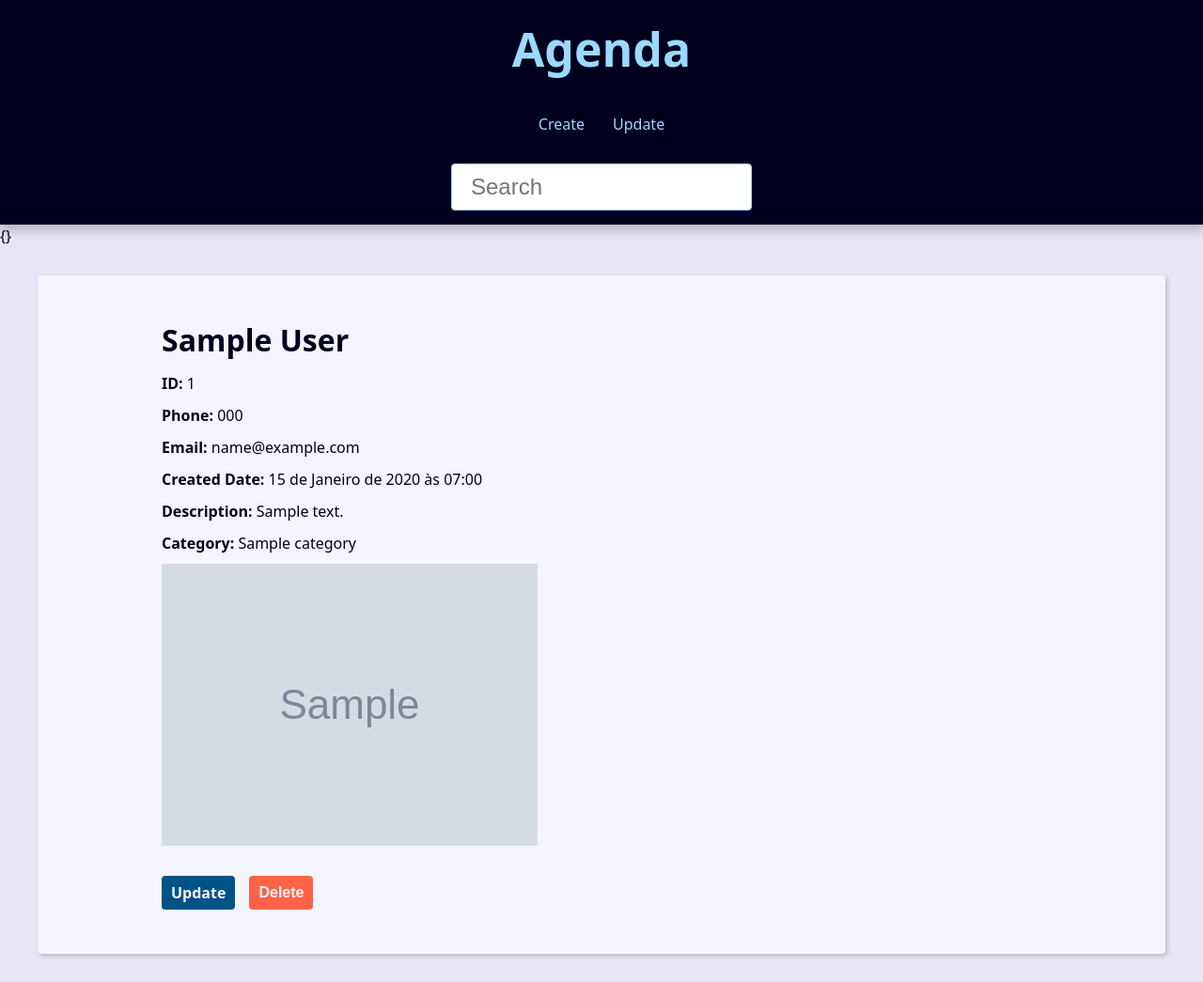
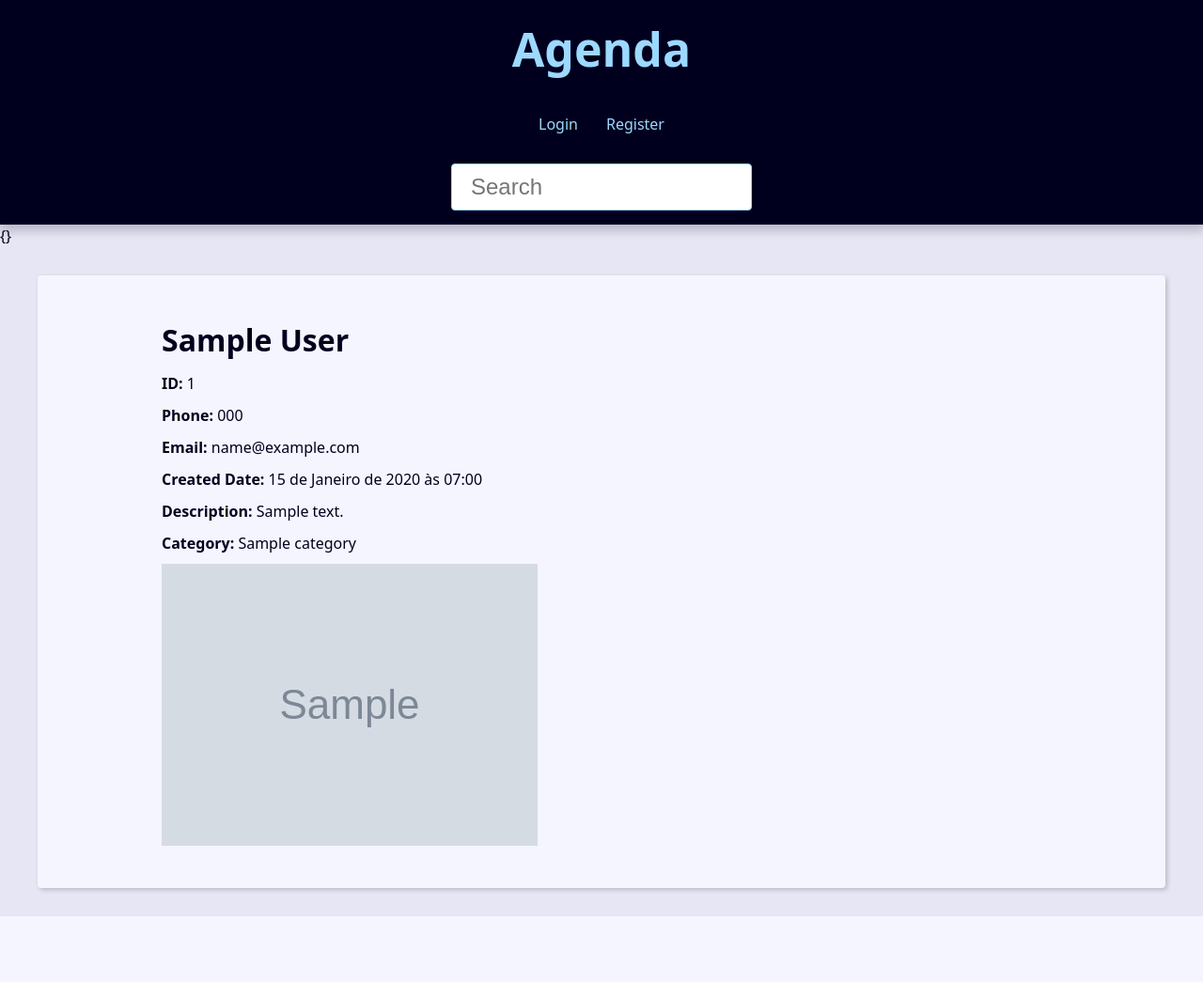
Before and after one commit to cuesta0900/Agenda, a Django app: page /contact/1/detail/ in a window 1280 px wide. Shown: the whole page at 94% size. After the commit the page ends 975 px from the top, so only its background shows below. Run offline with Django 5.2, Linux system fonts and the light colour scheme; tables that the repository leaves empty hold one stand-in row (values such as "Sample post"); grey boxes marked "Sample" are stand-in pictures.

Commit message:
user authentication

```diff
--- a/base_templates/global/partials/_header.html
+++ b/base_templates/global/partials/_header.html
@@ -7,16 +7,35 @@
 
     <nav class="menu">
         <ul class="menu-list">
+            {% if user.is_authenticated %}
             <li class="menu-item">
                 <a href="{% url "contact:create" %}" class="menu-link">
                     Create
                 </a>
             </li>
             <li class="menu-item">
-                <a href="" class="menu-link">
-                    Update
+                <a href="{% url "contact:user_update" %}" class="menu-link">
+                    Profile
                 </a>
             </li>
+            <li class="menu-item">
+                <a href="{% url "contact:logout" %}" class="menu-link">
+                    Logout
+                </a>
+            </li>
+            {% else %}
+            <li class="menu-item">
+                <a href="{% url "contact:login" %}" class="menu-link">
+                    Login
+                </a>
+            </li>
+            <li class="menu-item">
+                <a href="{% url "contact:register" %}" class="menu-link">
+                    Register
+                </a>
+            </li>
+            {% endif %}
+
         </ul>
     </nav>
 
--- a/contact/forms.py
+++ b/contact/forms.py
@@ -7,11 +7,12 @@
 
 class ContactForm(forms.ModelForm):
     picture = forms.ImageField(
+        required=False,
         widget=forms.FileInput(
             attrs={
                 'accept': 'image/*',
+            }
 
-            }
         )
     )
 
--- a/contact/templates/contact/contact.html
+++ b/contact/templates/contact/contact.html
@@ -17,6 +17,7 @@
             </p>
         {% endif %}
 
+        {% if contact.owner == request.user %}
             <div class="contact-links">
                 <a class="btn btn-link" href="{% url 'contact:update' contact.id %}">Update</a>
 
@@ -31,4 +32,5 @@
                 </form>
             </div>
             </div>
+        {% endif %}
 {% endblock content %}
--- a/contact/views/user_forms.py
+++ b/contact/views/user_forms.py
@@ -1,6 +1,7 @@
 from django.shortcuts import render, redirect
 from contact.forms import RegisterForm, RegisterUpdateForm
 from django.contrib.auth.forms import AuthenticationForm
+from django.contrib.auth.decorators import login_required
 from django.contrib import auth, messages
 
 def register(request):
@@ -23,6 +24,7 @@
         }
     )
 
+@login_required(login_url='contact:login')
 def user_update(request):
     form = RegisterUpdateForm(instance=request.user)
 
@@ -65,6 +67,7 @@
         }
     )
 
+@login_required(login_url='contact:login')
 def logout_view(request):
     auth.logout(request)
     return redirect('contact:login')
```
Also changed, not shown: contact/views/contact_forms.py (+11 -6 lines). Lines whose indentation alone changed are shown as unchanged.
